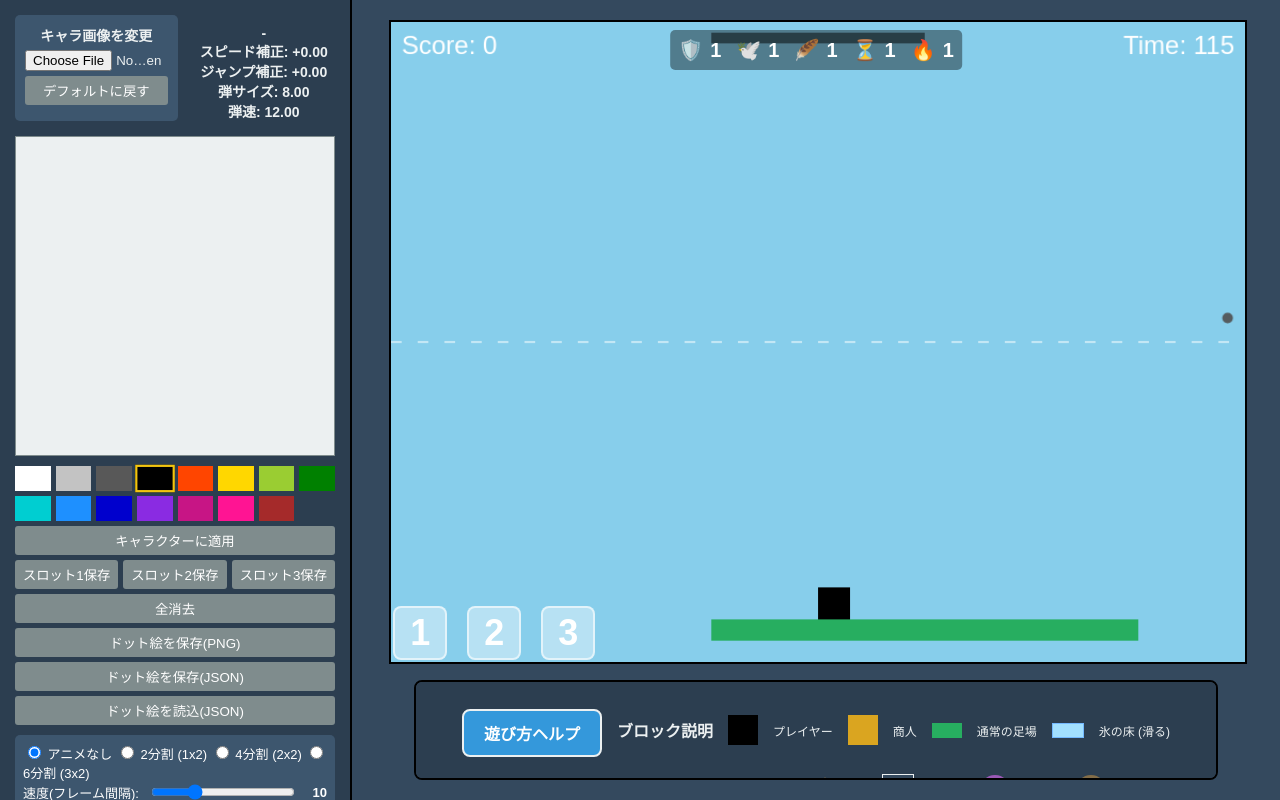
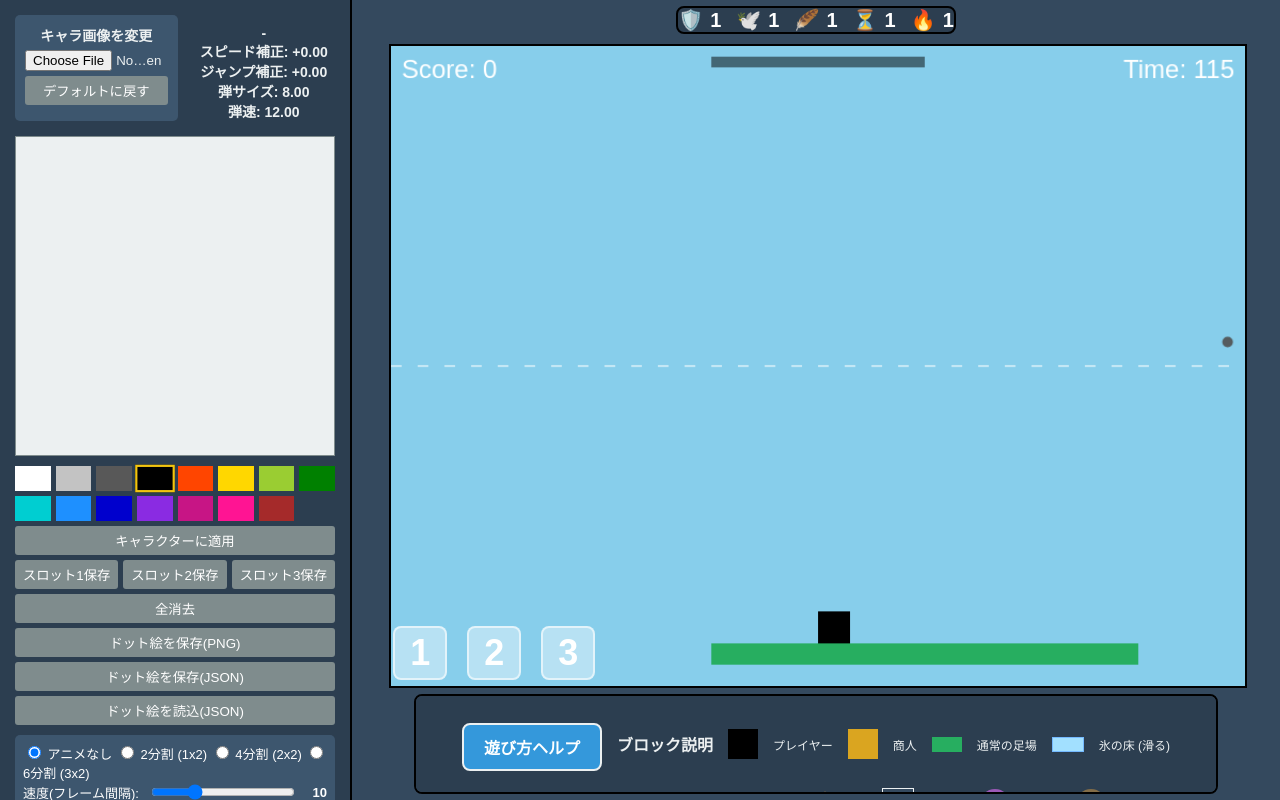
Before and after one commit to kkkkk-a/cell-runner, a plain HTML site: page index.html in a window 1280 px wide. Drawn offline with Linux system fonts and the light colour scheme.

Commit message:
Update index.html
アイテムレイアウト調整

```diff
--- a/index.html
+++ b/index.html
@@ -64,7 +64,7 @@
             justify-content: center;
             min-width: 0;
             padding: 20px;
-            gap: 20px;
+            gap: 10px;
             box-sizing: border-box;
         }
 
@@ -256,15 +256,13 @@
         }
 
         #inventory {
-            position: absolute;
-            top: 10px;
-            left: 50%;
-            transform: translateX(-50%);
             display: flex;
             gap: 15px;
-            background-color: rgba(0, 0, 0, 0.4);
-            padding: 8px;
-            border-radius: 5px;
+            background-color: #2c3e50;   /* ★★★ 背景色を凡例と統一 ★★★ */
+            border-radius: 8px;        /* ★★★ 角丸を調整 ★★★ */
+            border: 2px solid #000;    /* ★★★ 枠線を追加して統一感を出す ★★★ */
+            width: auto;               /* ★★★ 幅を自動に設定 ★★★ */
+            max-width: 95%;            /* ★★★ はみ出さないように最大幅を指定 ★★★ */
         }
 
         .item-display {
@@ -687,7 +685,7 @@
         /* --- キャラクタースロット --- */
 #char-slots {
     position: absolute;
-    bottom: 0; /* ゲーム画面の下から10pxの位置に */
+    bottom: 4px; /* ゲーム画面の下から10pxの位置に */
     left: 4px;
     pointer-events: auto; /* ★★★ クリックできるように必ず指定 ★★★ */
     z-index: 10; /* 他のUIより手前に */
@@ -784,19 +782,20 @@
 
         <!-- === 中央パネル (ゲーム画面 & オブジェクト説明) === -->
         <div class="main-content">
+                        <div id="inventory">
+                <div class="item-display"><span class="item-icon">🛡️</span><span id="shield-rescues-count">0</span>
+                </div>
+                <div class="item-display"><span class="item-icon">🕊️</span><span id="fall-rescues-count">0</span>
+                </div>
+                <div class="item-display"><span class="item-icon">🪶</span><span id="double-jumps-count">0</span>
+                </div>
+                <div class="item-display"><span class="item-icon">⏳</span><span id="time-stops-count">0</span></div>
+                <div class="item-display"><span class="item-icon">🔥</span><span id="power-ups-count">0</span></div>
+            </div>
             <div class="game-wrapper">
                 <canvas id="gameCanvas"></canvas>
 
-                <div id="inventory">
-                    <div class="item-display"><span class="item-icon">🛡️</span><span id="shield-rescues-count">0</span>
-                    </div>
-                    <div class="item-display"><span class="item-icon">🕊️</span><span id="fall-rescues-count">0</span>
-                    </div>
-                    <div class="item-display"><span class="item-icon">🪶</span><span id="double-jumps-count">0</span>
-                    </div>
-                    <div class="item-display"><span class="item-icon">⏳</span><span id="time-stops-count">0</span></div>
-                    <div class="item-display"><span class="item-icon">🔥</span><span id="power-ups-count">0</span></div>
-                </div>
+
 
                 <div id="game-over-screen">
                     <div id="game-over-text"></div>
@@ -923,6 +922,7 @@
             <h3>操作のヒント</h3>
             <p>・画面の中央にあるラインより上を移動すると、追い風に乗って<strong>移動スピードが大幅にアップ</strong>します。これを利用して一気に距離を稼いだり、危険な場所を素早く突破したりできます。</p>
             <h3>アイテム一覧</h3>
+
             <ul>
                 <li><strong>🛡️ 無敵シールド:</strong> 敵の攻撃や棘から一度だけ身を守ります。</li>
                 <li><strong>🕊️ 空中復帰:</strong> ステージから落下してしまった時に一度だけ助かります。</li>
```
